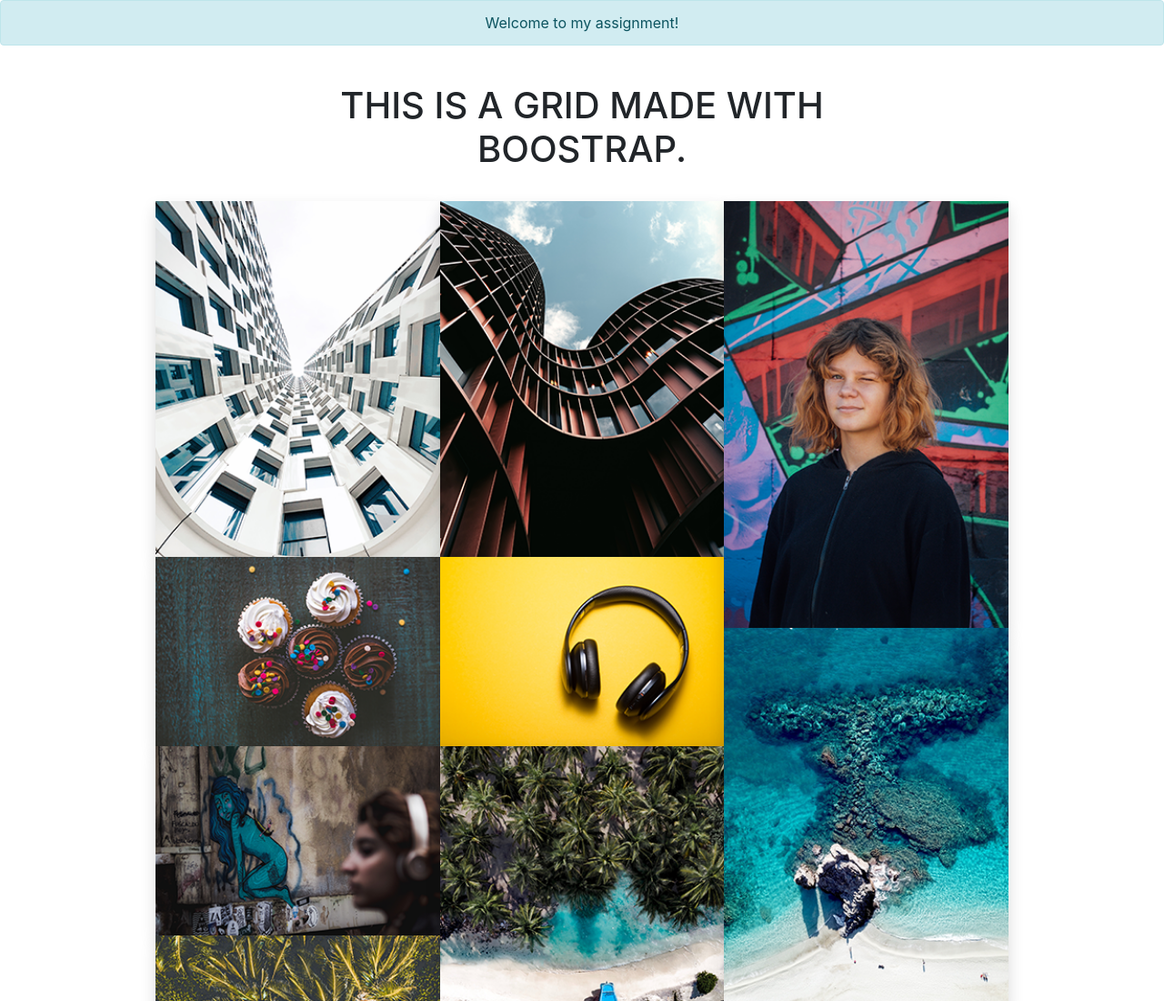
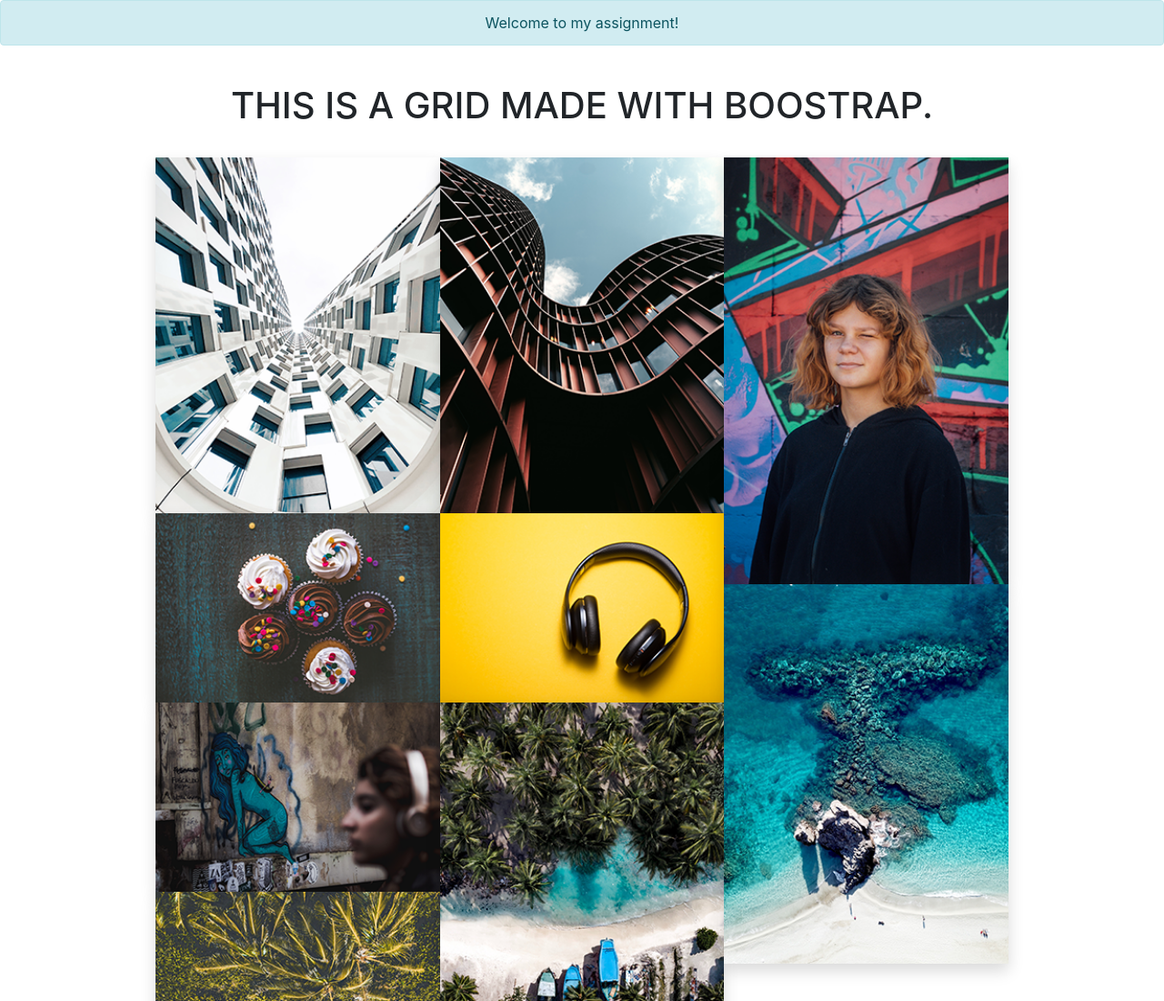
Before and after one commit to skroggy/m2-hw2-perkins-nicole, a plain HTML site: page index.html in a window 1280 px wide. Shown: the top 1100 px of the page at 91% size. Drawn offline with nearby package versions, Linux system fonts and the light colour scheme.

Commit message:
Updated CSS

```diff
--- a/main.css
+++ b/main.css
@@ -9,7 +9,7 @@ body {
 }
 
 h1 {
-    padding: 2% 25%;
+    padding: 2%;
 }
 
 .row {
```
